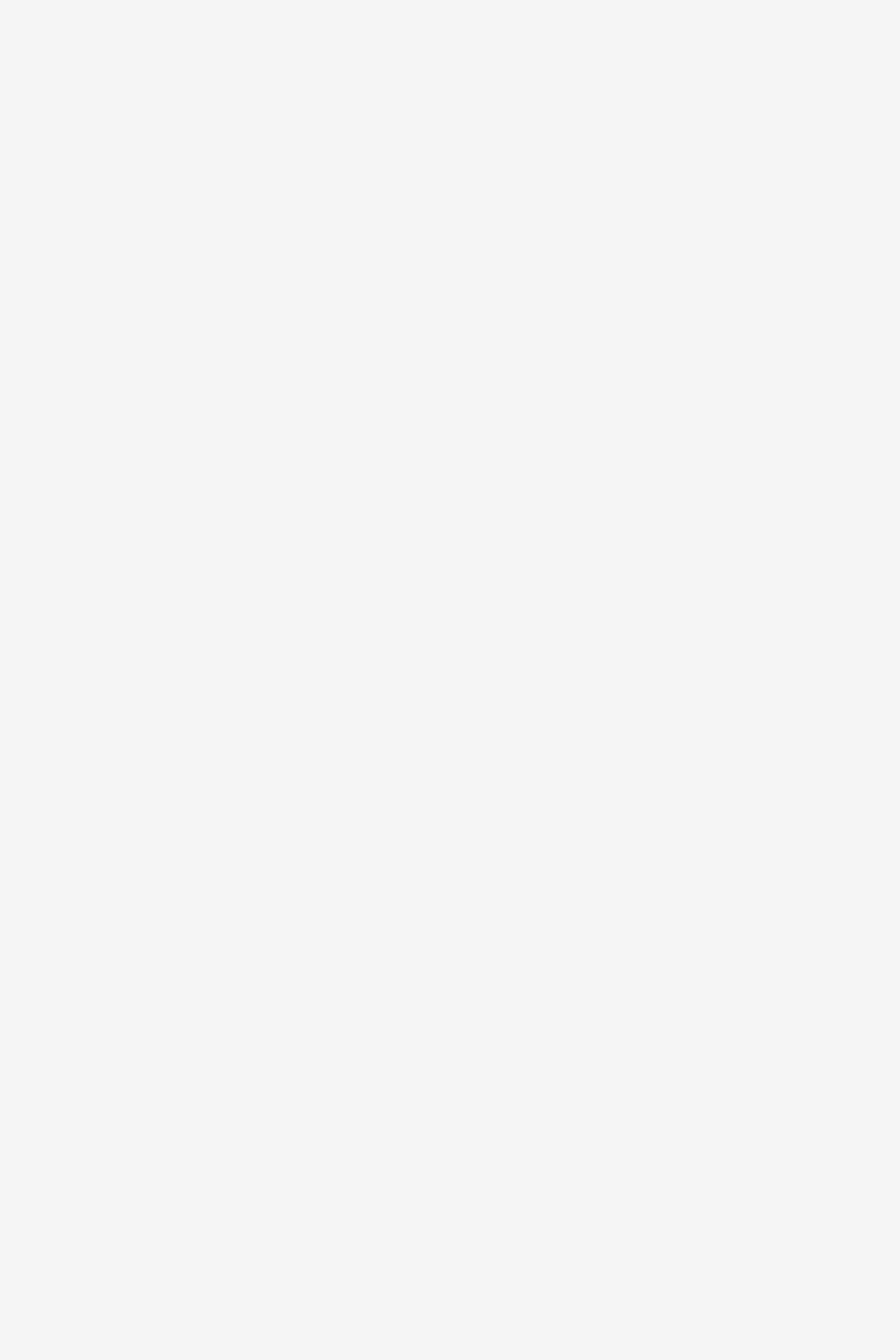
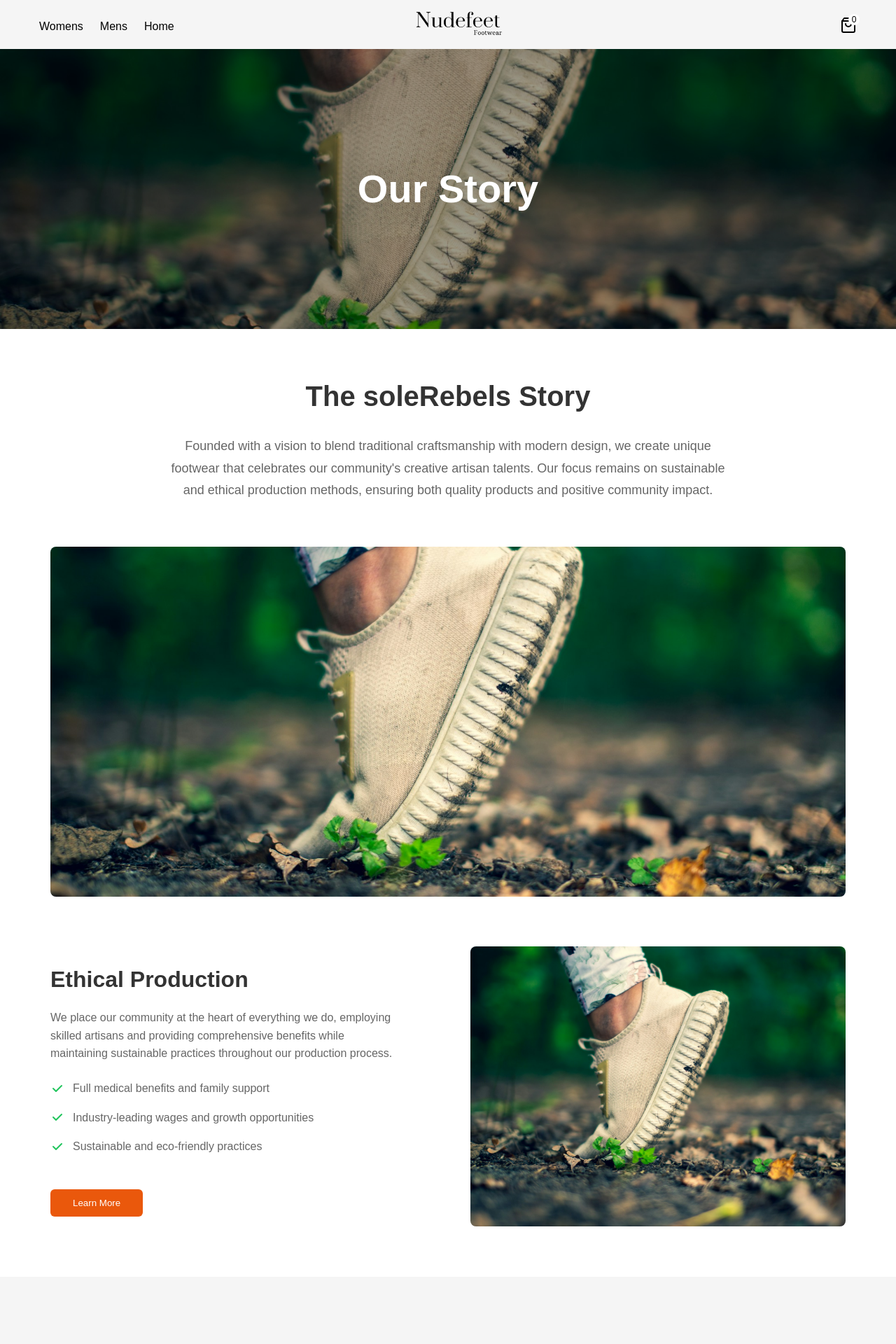
Before and after one commit to Ignatius-Musonda/Nude, a React (Create React App) app: page /about in a window 1280 px wide. Before the commit this address had no page. Shown: the top 1920 px of the page at 70% size. Before the commit the page ends 800 px from the top, so only its background shows below. Built offline with nearby package versions, Linux system fonts and the light colour scheme.

Commit message:
about page

```diff
--- a/src/App.js
+++ b/src/App.js
@@ -5,6 +5,7 @@ import LandingPage from './Components/Landing/Landing';
 import ProductListing from './Pages/ProductListing/ProductListing';
 import {Routes,Route,Router} from "react-router-dom"
 import ProductPage from './Pages/ProductPage/ProductPage';
+import AboutPage from './Pages/About/About';
 
 
 
@@ -24,6 +25,9 @@ const App = () => {
 
                       </Route>
                       <Route path="/product" element={<ProductPage/>}>
+
+                      </Route>
+                      <Route path="/about" element={<AboutPage/>}>
 
                       </Route>
                       </Routes>
--- a/src/Components/Footer/Footer.js
+++ b/src/Components/Footer/Footer.js
@@ -24,7 +24,7 @@ const Footer = () => (
       <div className="footer-section">
         <h3>About</h3>
         <ul>
-          <li><a href="#">About Us</a></li>
+          <li><a href="/about">About Us</a></li>
           <li><a href="#">Our Ethics</a></li>
           <li><a href="#">Our Materials</a></li>
           <li><a href="#">In the News</a></li>
--- a/src/Components/NavBar/NavBar.js
+++ b/src/Components/NavBar/NavBar.js
@@ -24,7 +24,7 @@ const NavBar = () => {
           <div className={`desktop-nav ${isMobileMenuOpen ? 'hide' : ''}`}>
             <a href="#">Womens</a>
             <a href="#">Mens</a>
-            <a href="#">Refer A Friend</a>
+            <a href="/">Home</a>
           </div>
         </div>
 
@@ -53,7 +53,7 @@ const NavBar = () => {
             <div className="menu-items">
               <a href="#">Womens</a>
               <a href="#">Mens</a>
-              <a href="#">Refer A Friend</a>
+              <a href="/">Home</a>
               <div className="divider"></div>
               <a href="#">Log in</a>
               <a href="#">Search</a>
--- /dev/null
+++ b/src/Pages/About/About.js
@@ -0,0 +1,116 @@
+import React from 'react';
+import './AboutPage.css';
+
+import img1 from "../../Images/run.jpg"
+import NavBar from '../../Components/NavBar/NavBar';
+import ScrollToTop from '../../Components/ScrollTop/ScroolTop';
+import Footer from '../../Components/Footer/Footer';
+
+
+
+const AboutPage = () => {
+  return (
+
+    <>
+
+     <div className='NavBarCover'>
+          <NavBar/>
+          <ScrollToTop/>
+      </div>
+
+
+
+         <div className="about-container">
+      {/* Hero Banner */}
+      <div className="hero-banner">
+        {/* <img src="/api/placeholder/1200/400" alt="Hero banner" /> */}
+        <img src={img1} alt="Hero banner" />
+        <div className="hero-overlay">
+          <h1 className="hero-title">Our Story</h1>
+        </div>
+      </div>
+
+      {/* Main Content */}
+      <div className="main-content">
+        {/* Story Section */}
+        <div className="story-section">
+          <h2 className="story-title">The soleRebels Story</h2>
+          <p className="story-text">
+            Founded with a vision to blend traditional craftsmanship with modern design,
+            we create unique footwear that celebrates our community's creative artisan talents.
+            Our focus remains on sustainable and ethical production methods, ensuring both
+            quality products and positive community impact.
+          </p>
+        </div>
+
+        {/* Community Image */}
+        <div className="community-image">
+          <img
+            // src="/api/placeholder/800/500"
+            src={img1}
+            alt="Our community of artisans"
+          />
+        </div>
+
+        {/* Ethical Production Section */}
+        <div className="ethical-production">
+          <div className="ethical-content">
+            <h2 className="ethical-title">Ethical Production</h2>
+            <p className="ethical-text">
+              We place our community at the heart of everything we do, employing skilled
+              artisans and providing comprehensive benefits while maintaining sustainable
+              practices throughout our production process.
+            </p>
+            <ul className="benefits-list">
+              <li className="benefit-item">
+                <svg className="benefit-icon" fill="currentColor" viewBox="0 0 20 20">
+                  <path fillRule="evenodd"
+                    d="M16.707 5.293a1 1 0 010 1.414l-8 8a1 1 0 01-1.414 0l-4-4a1 1 0 011.414-1.414L8 12.586l7.293-7.293a1 1 0 011.414 0z"
+                    clipRule="evenodd"
+                  />
+                </svg>
+                Full medical benefits and family support
+              </li>
+              <li className="benefit-item">
+                <svg className="benefit-icon" fill="currentColor" viewBox="0 0 20 20">
+                  <path fillRule="evenodd"
+                    d="M16.707 5.293a1 1 0 010 1.414l-8 8a1 1 0 01-1.414 0l-4-4a1 1 0 011.414-1.414L8 12.586l7.293-7.293a1 1 0 011.414 0z"
+                    clipRule="evenodd"
+                  />
+                </svg>
+                Industry-leading wages and growth opportunities
+              </li>
+              <li className="benefit-item">
+                <svg className="benefit-icon" fill="currentColor" viewBox="0 0 20 20">
+                  <path fillRule="evenodd"
+                    d="M16.707 5.293a1 1 0 010 1.414l-8 8a1 1 0 01-1.414 0l-4-4a1 1 0 011.414-1.414L8 12.586l7.293-7.293a1 1 0 011.414 0z"
+                    clipRule="evenodd"
+                  />
+                </svg>
+                Sustainable and eco-friendly practices
+              </li>
+            </ul>
+            <button className="learn-more-btn">Learn More</button>
+          </div>
+          <div className="ethical-image">
+            <img
+              src={img1}
+            //   src="/api/placeholder/600/400"
+              alt="Ethical production process"
+            />
+          </div>
+        </div>
+      </div>
+    </div>
+
+    <div className='footerCover'>
+          <Footer/>
+      </div>
+
+
+    </>
+
+  );
+};
+
+export default AboutPage;
--- /dev/null
+++ b/src/Pages/About/AboutPage.css
@@ -0,0 +1,189 @@
+.about-container {
+    min-height: 100vh;
+    background-color: #ffffff;
+  }
+
+  .hero-banner {
+    width: 100%;
+    height: 400px;
+    position: relative;
+    background-color: #f8f8f8;
+    overflow: hidden;
+  }
+
+  .hero-banner img {
+    width: 100%;
+    height: 100%;
+    object-fit: cover;
+  }
+
+  .hero-overlay {
+    position: absolute;
+    top: 0;
+    left: 0;
+    width: 100%;
+    height: 100%;
+    background: rgba(0, 0, 0, 0.4);
+    display: flex;
+    align-items: center;
+    justify-content: center;
+  }
+
+  .hero-title {
+    color: #ffffff;
+    font-size: 3.5rem;
+    font-weight: bold;
+  }
+
+  .main-content {
+    max-width: 1200px;
+    margin: 0 auto;
+    padding: 4rem 2rem;
+  }
+
+  .story-section {
+    text-align: center;
+    margin-bottom: 4rem;
+  }
+
+  .story-title {
+    font-size: 2.5rem;
+    font-weight: bold;
+    color: #333;
+    margin-bottom: 1.5rem;
+  }
+
+  .story-text {
+    max-width: 800px;
+    margin: 0 auto;
+    font-size: 1.125rem;
+    line-height: 1.75;
+    color: #666;
+  }
+
+  .community-image {
+    margin-bottom: 4rem;
+  }
+
+  .community-image img {
+    width: 100%;
+    height: 500px;
+    object-fit: cover;
+    border-radius: 8px;
+  }
+
+  .ethical-production {
+    display: grid;
+    grid-template-columns: 1fr 1fr;
+    gap: 4rem;
+    align-items: center;
+  }
+
+  .ethical-content {
+    padding-right: 2rem;
+  }
+
+  .ethical-title {
+    font-size: 2rem;
+    font-weight: bold;
+    color: #333;
+    margin-bottom: 1rem;
+  }
+
+  .ethical-text {
+    color: #666;
+    margin-bottom: 1.5rem;
+    line-height: 1.6;
+  }
+
+  .benefits-list {
+    list-style: none;
+    padding: 0;
+  }
+
+  .benefit-item {
+    display: flex;
+    align-items: center;
+    margin-bottom: 1rem;
+    color: #666;
+  }
+
+  .benefit-icon {
+    color: #22c55e;
+    margin-right: 0.75rem;
+    width: 20px;
+    height: 20px;
+  }
+
+  .learn-more-btn {
+    margin-top: 2rem;
+    padding: 0.75rem 2rem;
+    background-color: #ea580c;
+    color: white;
+    border: none;
+    border-radius: 6px;
+    cursor: pointer;
+    transition: background-color 0.3s ease;
+  }
+
+  .learn-more-btn:hover {
+    background-color: #c2410c;
+  }
+
+  .ethical-image img {
+    width: 100%;
+    height: 400px;
+    object-fit: cover;
+    border-radius: 8px;
+  }
+
+
+  @media (max-width: 768px) {
+    .hero-banner {
+      height: 300px;
+    }
+
+    .hero-title {
+      font-size: 2.5rem;
+    }
+
+    .main-content {
+      padding: 2rem 1rem;
+    }
+
+    .ethical-production {
+      grid-template-columns: 1fr;
+      gap: 2rem;
+    }
+
+    .ethical-content {
+      padding-right: 0;
+      order: 2;
+    }
+
+    .ethical-image {
+      order: 1;
+    }
+
+    .ethical-image img {
+      height: 300px;
+    }
+
+    .story-title {
+      font-size: 2rem;
+    }
+  }
+
+  @media (max-width: 480px) {
+    .hero-title {
+      font-size: 2rem;
+    }
+
+    .story-title {
+      font-size: 1.75rem;
+    }
+
+    .ethical-title {
+      font-size: 1.5rem;
+    }
+  }
--- a/src/Pages/ProductPage/ProductPage.css
+++ b/src/Pages/ProductPage/ProductPage.css
@@ -10,6 +10,7 @@
     /* background-color: red; */
     position: relative;
     height: auto;
+    min-height: 70px;
     /* margin: 20px 0; */
     padding-bottom: 30px;
 }
```
